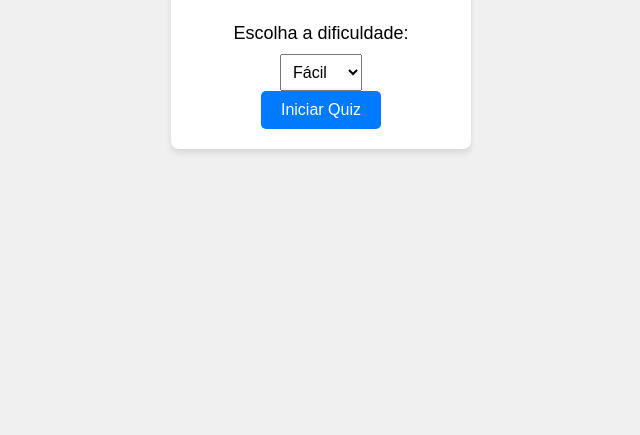
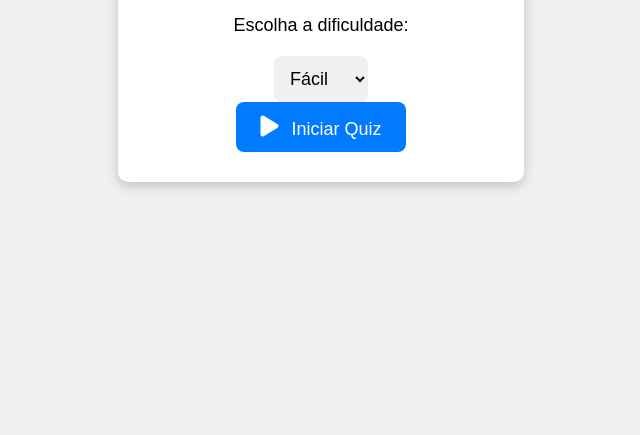
Before and after one commit to joaopedroaqb/QuizADM, a plain HTML site: page index.html in a window 1280 px wide. Shown: the part 365-800 px from the top of the page, without its empty margins (319-959 px from the left). Drawn offline with Linux system fonts and the light colour scheme.

Commit message:
Segundo Commit
Edições nas ações dos botões e mais utilização do CSS

```diff
--- a/index.html
+++ b/index.html
@@ -4,6 +4,7 @@
     <meta charset="UTF-8">
     <meta name="viewport" content="width=device-width, initial-scale=1.0">
     <title>Quiz de Administração</title>
+    <link rel="stylesheet" href="https://cdnjs.cloudflare.com/ajax/libs/font-awesome/6.0.0-beta3/css/all.min.css">
     <link rel="stylesheet" href="styles.css">
 </head>
 <body>
@@ -16,7 +17,7 @@
                 <option value="medium">Médio</option>
                 <option value="hard">Difícil</option>
             </select>
-            <button id="start-button">Iniciar Quiz</button>
+            <button id="start-button"><i class="fas fa-play"></i> Iniciar Quiz</button>
         </div>
     </div>
     <script src="quiz.js"></script>
--- a/styles.css
+++ b/styles.css
@@ -1,6 +1,6 @@
 /* Defina estilos globais */
 body {
-    font-family: Arial, sans-serif;
+    font-family: 'Arial', sans-serif;
     background-color: #f0f0f0;
     margin: 0;
     padding: 0;
@@ -13,16 +13,20 @@ body {
 /* Estilize o contêiner principal */
 .quiz-container {
     background-color: #fff;
-    border-radius: 8px;
-    box-shadow: 0 4px 6px rgba(0, 0, 0, 0.1);
-    padding: 20px;
+    border-radius: 10px;
+    box-shadow: 0 4px 12px rgba(0, 0, 0, 0.2);
+    padding: 30px;
     text-align: center;
+    transition: all 0.3s ease-in-out;
+    max-width: 400px;
+    margin: 0 auto;
 }
 
 /* Estilize o cabeçalho */
 h1 {
-    font-size: 24px;
+    font-size: 32px;
     margin-bottom: 20px;
+    color: #007BFF; /* Cor do cabeçalho */
 }
 
 /* Estilize a seção de seleção de dificuldade */
@@ -35,28 +39,39 @@ h1 {
 /* Estilize o texto de instrução */
 p {
     font-size: 18px;
-    margin-bottom: 10px;
+    margin-bottom: 20px; /* Aumente o espaçamento inferior */
 }
 
 /* Estilize o menu suspenso de dificuldade */
 select {
-    padding: 8px;
-    font-size: 16px;
+    padding: 12px; /* Aumente o preenchimento */
+    font-size: 18px;
+    border: none;
+    border-radius: 8px;
+    background-color: #f0f0f0;
 }
 
 /* Estilize o botão de início */
 button {
-    padding: 10px 20px;
-    font-size: 16px;
+    padding: 12px 24px; /* Aumente o preenchimento */
+    font-size: 18px;
     background-color: #007BFF;
     color: #fff;
     border: none;
-    border-radius: 5px;
+    border-radius: 8px;
     cursor: pointer;
-    transition: background-color 0.3s;
+    transition: background-color 0.3s, transform 0.2s ease-in-out;
 }
 
 /* Adicione estilo de hover ao botão */
 button:hover {
     background-color: #0056b3;
+    transform: scale(1.05);
+    box-shadow: 0 4px 12px rgba(0, 0, 0, 0.2); /* Adicione uma sombra sutil no hover */
 }
+
+/* Estilize os ícones */
+button i {
+    margin-right: 8px; /* Adicione um espaçamento à direita do ícone */
+    font-size: 24px;
+}
```
